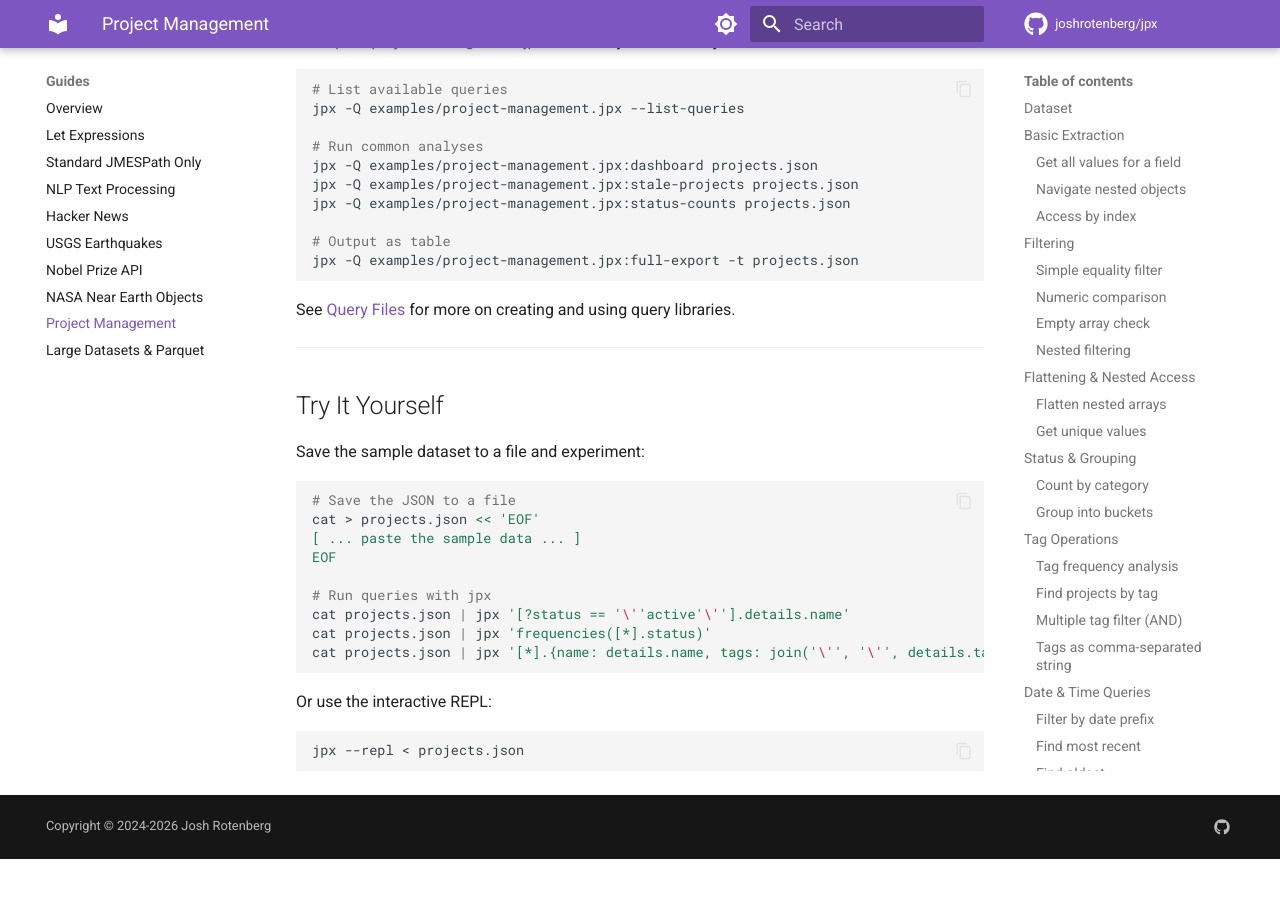
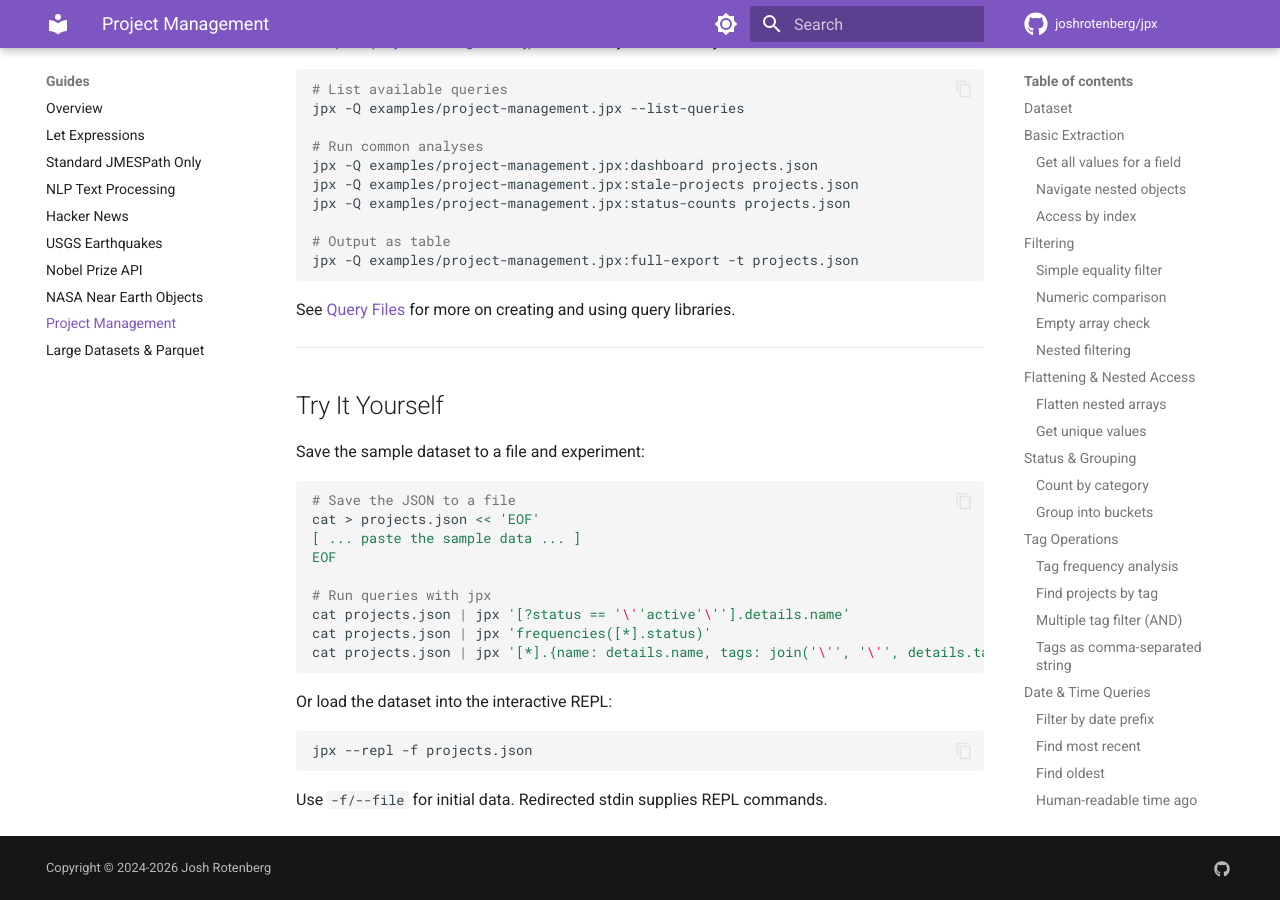
Before and after one commit to joshrotenberg/jpx, an MkDocs documentation site: the page built from docs/src/guides/project-management.md, in a window 1280 px wide and 900 px high, scrolled down 14030 px. Built offline with MkDocs 1.6.1 and Material for MkDocs 9.7.7, drawn with Linux system fonts in a browser that asks for light colours; comment, search, counter and statistics services are not loaded; before the commit the page ends 14889 px from its top, so only the background shows below that.

Commit message:
Load project data explicitly in the REPL guide (#315)

````diff
--- a/docs/src/guides/project-management.md
+++ b/docs/src/guides/project-management.md
@@ -731,8 +731,10 @@ cat projects.json | jpx 'frequencies([*].status)'
 cat projects.json | jpx '[*].{name: details.name, tags: join('\'', '\'', details.tags)}'
 ```
 
-Or use the interactive REPL:
+Or load the dataset into the interactive REPL:
 
 ```bash
-jpx --repl < projects.json
+jpx --repl -f projects.json
 ```
+
+Use `-f/--file` for initial data. Redirected stdin supplies REPL commands.
````
